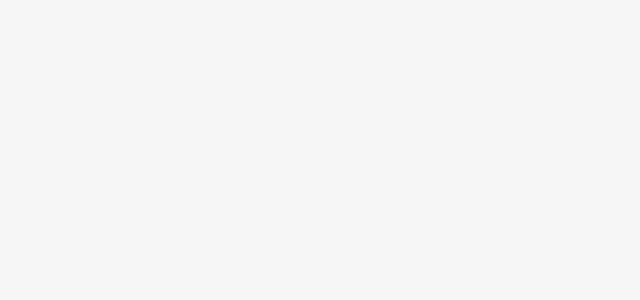
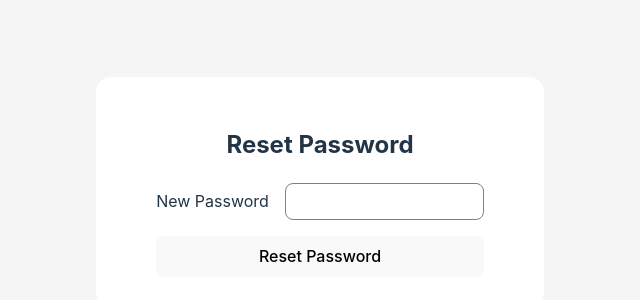
Before and after one commit to Melissa-Shao/Beepo-AI-Phone-Agent-API, a React (Vite) app in the folder frontend/: page /reset-password in a window 1280 px wide. Before the commit this address had no page. Shown: the part 208-508 px from the top of the page, without its empty margins (320-960 px from the left). Built offline with nearby package versions, Linux system fonts and the light colour scheme.

Commit message:
Create reset password frontend

```diff
--- a/frontend/src/App.jsx
+++ b/frontend/src/App.jsx
@@ -4,6 +4,7 @@ import Login from "./pages/Login";
 import Register from "./pages/Register";
 import Home from "./pages/Home";
 import ForgotPassword from "./pages/ForgotPassword";
+import ResetPassword from "./pages/ResetPassword";
 import { BrowserRouter, Routes, Route, Navigate } from "react-router-dom";
 
 function App() {
@@ -19,6 +20,7 @@ function App() {
       <Routes>
         <Route path="/login" element={<Login onLogin={handleLogin} />} />
         <Route path="/forgot-password" element={<ForgotPassword />} />
+        <Route path="/reset-password" element={<ResetPassword />} />
         <Route path="/register" element={<Register />} />
         <Route
           path="/"
--- a/frontend/src/constants/strings.js
+++ b/frontend/src/constants/strings.js
@@ -9,5 +9,7 @@ export const STRINGS = {
     errorFailed: 'Registration failed',
     errorGeneric: 'Something went wrong. Please try again.',
     forgotPassword: 'Forgot your password?',
-    sendResetLink: 'Send Reset Link'
+    sendResetLink: 'Send Reset Link',
+    resetPassword: 'Reset Password',
+    newPassword: 'New Password'
 };
--- a/frontend/src/pages/ForgotPassword.jsx
+++ b/frontend/src/pages/ForgotPassword.jsx
@@ -8,7 +8,7 @@ export default function ForgotPassword() {
 
   const handleSubmit = async (e) => {
     e.preventDefault();
-    const response = await fetch('https://beepo-ai.app/auth/forgot-password', {
+    const response = await fetch(`${import.meta.env.VITE_API_URL}/auth/forgot-password`, {
       method: 'POST',
       headers: { 'Content-Type': 'application/json' },
       body: JSON.stringify({ email }),
--- a/frontend/src/pages/Login.jsx
+++ b/frontend/src/pages/Login.jsx
@@ -14,7 +14,7 @@ export default function Login({ onLogin }) {
     setError("");
 
     try {
-      const response = await fetch("https://beepo-ai.app/auth/login", {
+      const response = await fetch(`${import.meta.env.VITE_API_URL}/auth/login`, {
         method: "POST",
         headers: { "Content-Type": "application/json" },
         body: JSON.stringify({ email, password }),
--- a/frontend/src/pages/Register.jsx
+++ b/frontend/src/pages/Register.jsx
@@ -16,7 +16,7 @@ export default function Register() {
 
     try {
       const response = await fetch(
-        "https://beepo-ai.app/auth/register",
+        `${import.meta.env.VITE_API_URL}/auth/register`,
         {
           method: "POST",
           headers: { "Content-Type": "application/json" },
--- /dev/null
+++ b/frontend/src/pages/ResetPassword.jsx
@@ -0,0 +1,45 @@
+import { useState } from 'react';
+import { useNavigate, useSearchParams } from 'react-router-dom';
+import { STRINGS } from "../constants/strings";
+import "../styles/style.css";
+
+export default function ResetPassword() {
+  const [newPassword, setNewPassword] = useState('');
+  const [message, setMessage] = useState('');
+  const [searchParams] = useSearchParams();
+  const navigate = useNavigate();
+  const token = searchParams.get('token');
+
+  const handleSubmit = async (e) => {
+    e.preventDefault();
+    const response = await fetch(`${import.meta.env.VITE_API_URL}/auth/reset-password`, {
+      method: 'POST',
+      headers: { 'Content-Type': 'application/json' },
+      body: JSON.stringify({ token, newPassword }),
+    });
+    const data = await response.json();
+    setMessage(data.message);
+    if (response.ok) {
+      setTimeout(() => navigate('/login'), 2000);
+    }
+  };
+
+  return (
+    <div id="register-modal">
+      <h2>{STRINGS.resetPassword}</h2>
+      {message && <p>{message}</p>}
+      <form onSubmit={handleSubmit}>
+        <div className="input-field">
+          <label>{STRINGS.newPassword}</label>
+          <input
+            type="password"
+            value={newPassword}
+            onChange={(e) => setNewPassword(e.target.value)}
+            required
+          />
+        </div>
+        <button type="submit">{STRINGS.resetPassword}</button>
+      </form>
+    </div>
+  );
+}
```
Also changed, not shown: 2 other files (tests, documents, lock files or other folders).
